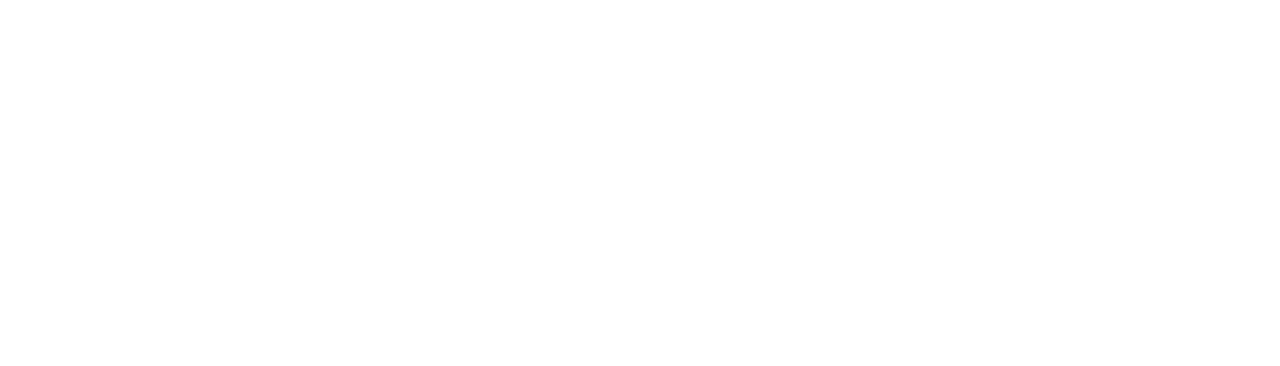
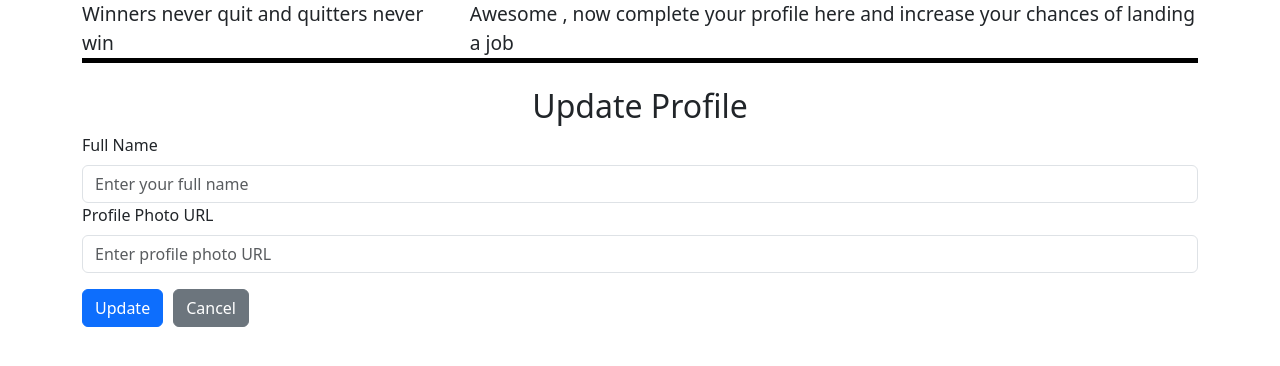
Before and after one commit to divyanshu475767/expense-tracker-react, a React (Create React App) app: page /updateProfile in a window 1280 px wide. Before the commit this address had no page. Shown: the top 366 px of the page. Built offline with nearby package versions, Linux system fonts and the light colour scheme.

Commit message:
update profile

```diff
--- a/src/App.js
+++ b/src/App.js
@@ -1,19 +1,23 @@
 import Signup from "./components/Signup";
 import Login from "./components/Login";
 import Dummy from "./components/Dummy";
+import ProfileUpdate from "./components/UpdateProfile";
 
 import { BrowserRouter as Router, Route, Routes } from "react-router-dom";
-
+import authContext from "./store/auth-context";
+import { useContext } from "react";
 function App() {
+  const authCtx = useContext(authContext);
   return (
     <Router>
-  <Routes>
-    <Route path='/login' element={<Login/>}/>
-    <Route path='/signup' element={<Signup/>}/>
-    <Route path='/' element={<Dummy/>}/>
+      <Routes>
+        <Route path="/login" element={<Login />} />
+        <Route path="/signup" element={<Signup />} />
+        {authCtx.isLoggedIn && <Route path="/" element={<Dummy />} />}
 
+        <Route path="/updateProfile" element={<ProfileUpdate/>} />
 
-    </Routes>
+      </Routes>
     </Router>
   );
 }
--- /dev/null
+++ b/src/components/Dummy.css
@@ -0,0 +1,6 @@
+.profile-paragraph{
+    border: 2px solid rgb(2, 2, 63);
+    width: 30%;
+    background-color: rgb(171, 194, 194);
+    border-radius: 5px;
+}
--- a/src/components/Dummy.js
+++ b/src/components/Dummy.js
@@ -1,9 +1,19 @@
-import React from 'react'
+import React from 'react';
+import './Dummy.css';
+import { NavLink } from "react-router-dom";
 
 const Dummy = () => {
   return (
     <div>
-      Welcome to expense tracker
+    <h2>
+    Welcome to expense tracker
+    </h2>
+
+      <p className='profile-paragraph'>Your profile is incomplete ..
+     <NavLink to='/updateProfile' style={{ textDecoration: "none", fontWeight:"bold"}}>
+      Complete now
+      </NavLink>
+      </p>
     </div>
   )
 }
--- /dev/null
+++ b/src/components/UpdateProfile.css
@@ -0,0 +1,11 @@
+.profile-para{
+    border-bottom: 5px solid black;
+    display: flex;
+    gap: 2rem;
+    justify-content: space-between;
+    font-size: larger;
+}
+
+.cancel{
+    margin-left: 10px;
+}
--- /dev/null
+++ b/src/components/UpdateProfile.js
@@ -0,0 +1,65 @@
+import React, { useState } from 'react';
+import { Container, Form, Button } from 'react-bootstrap';
+import './UpdateProfile.css'
+import { NavLink } from "react-router-dom";
+import { useNavigate } from "react-router-dom";
+
+
+
+const ProfileUpdate = () => {
+  const navigate = useNavigate();
+
+  const [fullName, setFullName] = useState('');
+  const [photoURL, setPhotoURL] = useState('');
+
+  const handleFullNameChange = (e) => {
+    setFullName(e.target.value);
+  };
+
+  const handlePhotoURLChange = (e) => {
+    setPhotoURL(e.target.value);
+  };
+
+  const handleUpdate = (e) => {
+    e.preventDefault();
+    // Perform update logic using fullName and photoURL state values
+    console.log('Full Name:', fullName);
+    console.log('Photo URL:', photoURL);
+
+    alert('profile updated successfully');
+    navigate('/');
+  };
+
+  return (
+    <Container>
+        <p className='profile-para'>
+         <span>Winners never quit and quitters never win</span>
+         <span>Awesome , now complete your profile here and increase your chances of landing a job</span>
+        </p>
+      <h2 className="text-center mt-4">Update Profile</h2>
+      <Form onSubmit={handleUpdate}>
+        <Form.Group controlId="fullName">
+          <Form.Label>Full Name</Form.Label>
+          <Form.Control type="text" placeholder="Enter your full name" value={fullName} onChange={handleFullNameChange} />
+        </Form.Group>
+
+        <Form.Group controlId="photoURL">
+          <Form.Label>Profile Photo URL</Form.Label>
+          <Form.Control type="text" placeholder="Enter profile photo URL" value={photoURL} onChange={handlePhotoURLChange} />
+        </Form.Group>
+
+        <Button variant="primary" type="submit" block className="mt-3">
+          Update
+        </Button>
+
+        <NavLink to='/'>
+        <Button variant="secondary" type="submit" block className="mt-3 cancel">
+          Cancel
+        </Button>
+        </NavLink>
+      </Form>
+    </Container>
+  );
+};
+
+export default ProfileUpdate;
```
